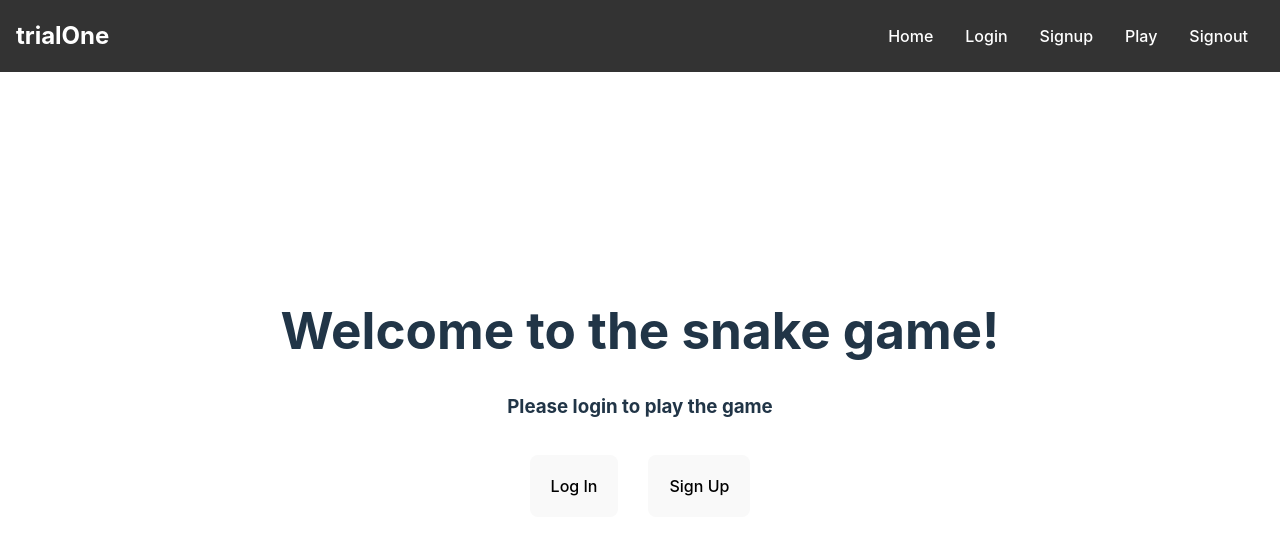
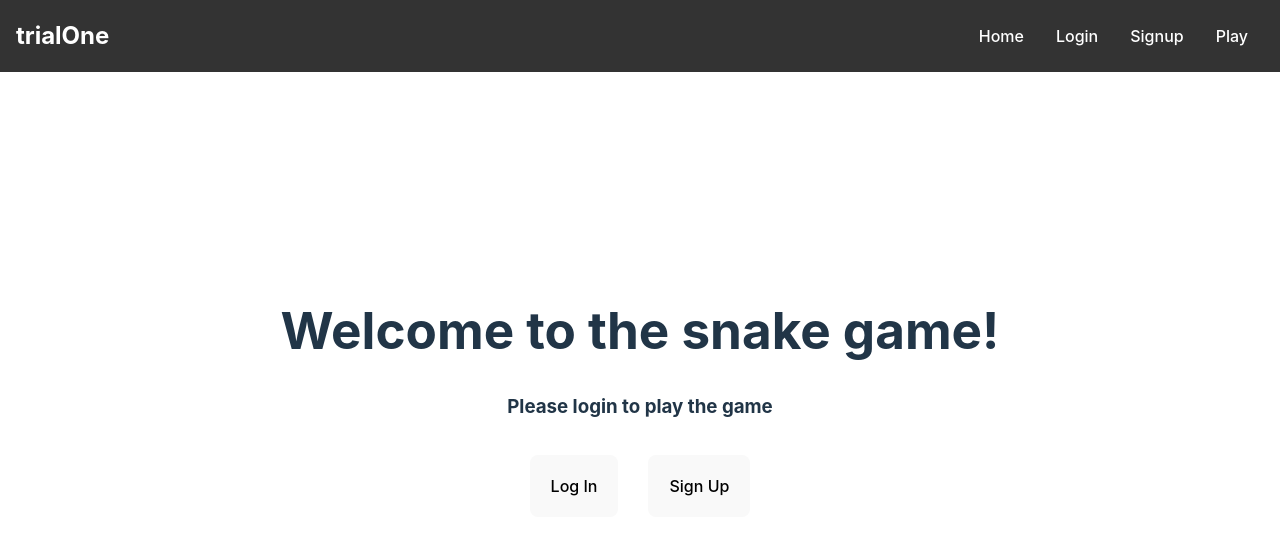
Before and after one commit to awhvish/trialOne, a React (Vite) app in the folder frontend/: page / in a window 1280 px wide. Shown: the top 534 px of the page. Built offline with nearby package versions, Linux system fonts and the light colour scheme.

Commit message:
navbar functionalities

```diff
--- a/frontend/src/components/navbar.jsx
+++ b/frontend/src/components/navbar.jsx
@@ -1,20 +1,49 @@
-import React from 'react';
-import './css/Navbar.css';
+import { useState, useEffect } from "react";
+import React from "react";
+import "./css/Navbar.css";
 
 function Navbar() {
-    function handleSignout() {
-        alert('You are signed out.');
-        localStorage.removeItem('token');
+  const [checkLogin, setCheckLogin] = useState(false);
+
+  useEffect(() => {
+    if (localStorage.getItem("token")) {
+      setCheckLogin(true);
+    } else {
+      setCheckLogin(false);
     }
+  }, []);
+
+  function handleSignout() {
+    alert("You are signed out.");
+    localStorage.removeItem("token");
+    setCheckLogin(false);
+  }
   return (
     <nav className="navbar">
       <div className="navbar-logo">trialOne</div>
       <ul className="nav-links">
-        <li><a href="/">Home</a></li>
-        <li><a href="/login">Login</a></li>
-        <li><a href="/signup">Signup</a></li>
-        <li><a href="/play">Play</a></li>
-        <li><a href="/" onClick={handleSignout}>Signout</a></li>
+        <li>
+          <a href="/">Home</a>
+        </li>
+        {!checkLogin && (
+          <li>
+            <a href="/login">Login</a>
+          </li>
+        )}
+
+        <li>
+          <a href="/signup">Signup</a>
+        </li>
+        <li>
+          <a href="/play">Play</a>
+        </li>
+        {checkLogin && (
+          <li>
+            <a href="/" onClick={handleSignout}>
+              Signout
+            </a>
+          </li>
+        )}
       </ul>
     </nav>
   );
```
